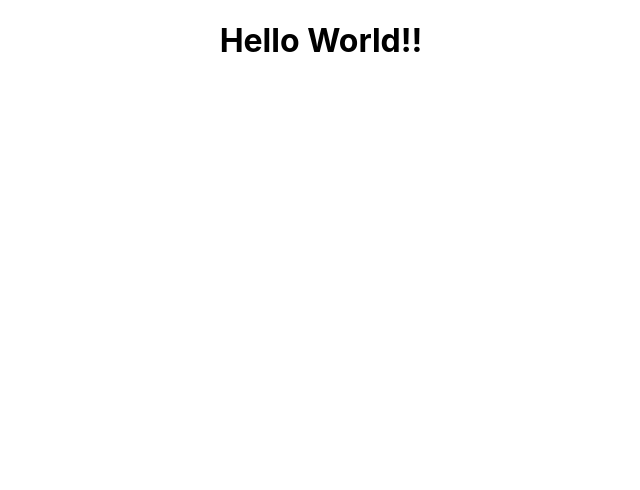
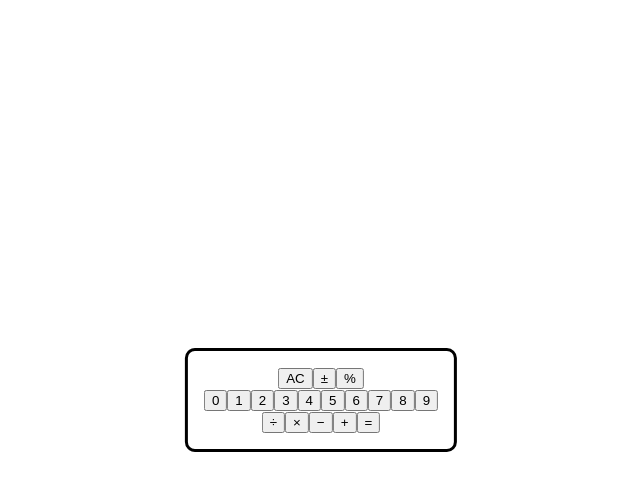
Before and after one commit to elasfarc/math-magicians, a React (Create React App) app: page / in a window 1280 px wide. Shown: the top 490 px of the page, without its empty margins (319-959 px from the left). Built offline with nearby package versions, Linux system fonts and the light colour scheme.

Commit message:
Add Calculator & CalculatorBtns components

```diff
--- a/package.json
+++ b/package.json
@@ -12,7 +12,7 @@
     "web-vitals": "^1.0.1"
   },
   "scripts": {
-    "start": "react-scripts start",
+    "start": "DISABLE_ESLINT_PLUGIN=true react-scripts start",
     "build": "react-scripts build",
     "test": "react-scripts test",
     "eject": "react-scripts eject"
--- a/src/App.js
+++ b/src/App.js
@@ -1,9 +1,10 @@
 import './App.css';
+import Calculator from './components/Calculator/Calculator';
 
 function App() {
   return (
     <div className="App">
-      <h1>Hello World!!</h1>
+      <Calculator />
     </div>
   );
 }
--- /dev/null
+++ b/src/components/Calculator/Calculator.css
@@ -0,0 +1,11 @@
+.calculator {
+  position: absolute;
+  top: 50%;
+  left: 50%;
+  transform: translate(-50%, -50%);
+
+  border: 3px solid black;
+  border-radius: 10px;
+  padding: 1rem;
+  _background-color: rgba(255, 68, 0, 0.652);
+}
--- /dev/null
+++ b/src/components/Calculator/Calculator.js
@@ -0,0 +1,22 @@
+import React from "react";
+import "./Calculator.css";
+// import { CalculatorBtns } from '../CalculatorBtns/CalculatorBtns';
+import CalculatorBtns from "../CalculatorBtns/CalculatorBtns";
+
+export default class Calculator extends React.Component {
+  constructor(props) {
+    super(props);
+  }
+
+  // handleBtnClick() {
+  //   return 5;
+  // }
+
+  render() {
+    return (
+      <div className="calculator">
+        <CalculatorBtns />
+      </div>
+    );
+  }
+}
--- /dev/null
+++ b/src/components/CalculatorBtns/CalculatorBtns.js
@@ -0,0 +1,34 @@
+import React from "react";
+
+// export function CalculatorBtns(props) {
+//   return (<h1>BTNS</h1>);
+// }
+
+export default class CalculatorBtns extends React.Component {
+  render() {
+    const numbers = [...Array(10).keys()];
+    const functionalBtns = ["AC", "±", "%"];
+    const operationsBtns = ["÷", "×", "−", "+", "="];
+    return (
+      <>
+        <div>
+          <div>
+            {functionalBtns.map((fnBtn) => (
+              <button className="functional-btn">{fnBtn}</button>
+            ))}
+          </div>
+          <div>
+            {numbers.map((number) => (
+              <button className="number-btn">{number}</button>
+            ))}
+          </div>
+        </div>
+        <div className="operations-btn">
+          {operationsBtns.map((fnBtn) => (
+            <button className="functional-btn">{fnBtn}</button>
+          ))}
+        </div>
+      </>
+    );
+  }
+}
```
Also changed, not shown: src/components/CalculatorBtns/CalculatorBtns.css (added), 1 other file (tests, documents, lock files or other folders).
